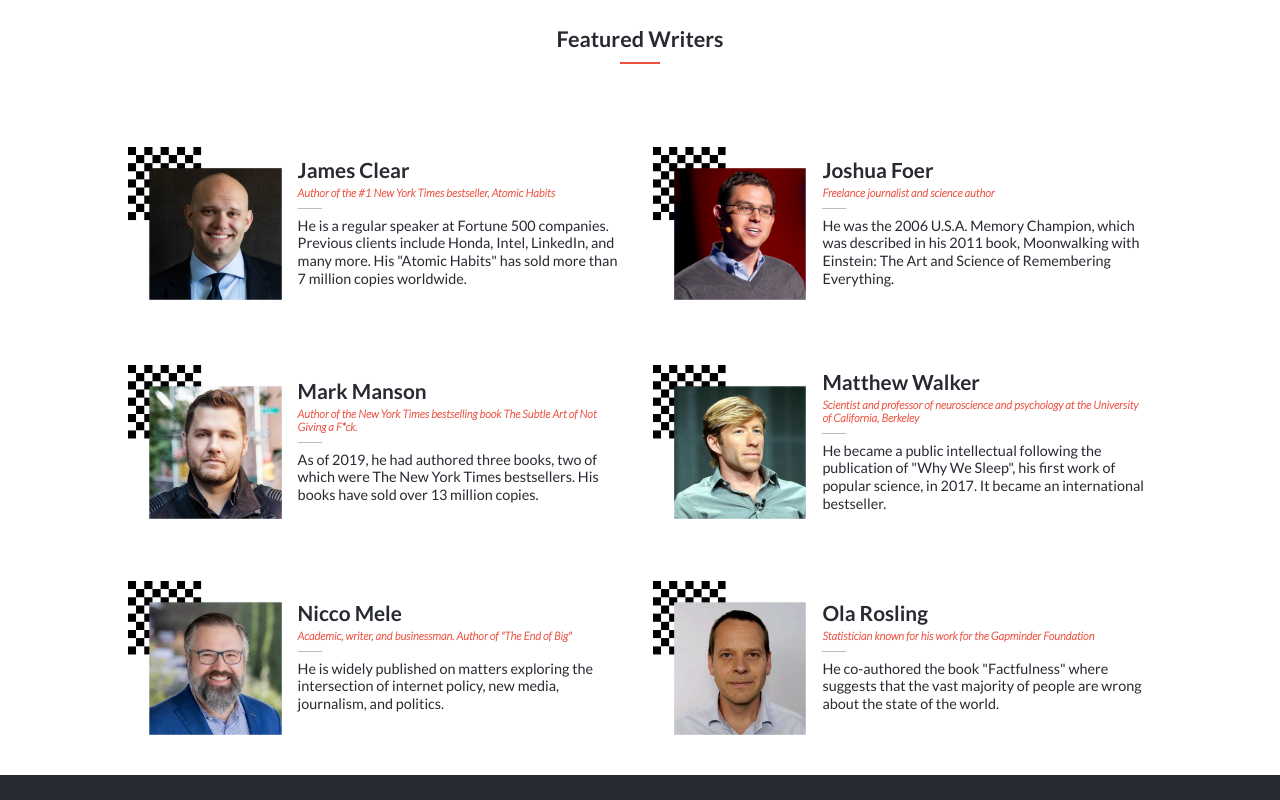
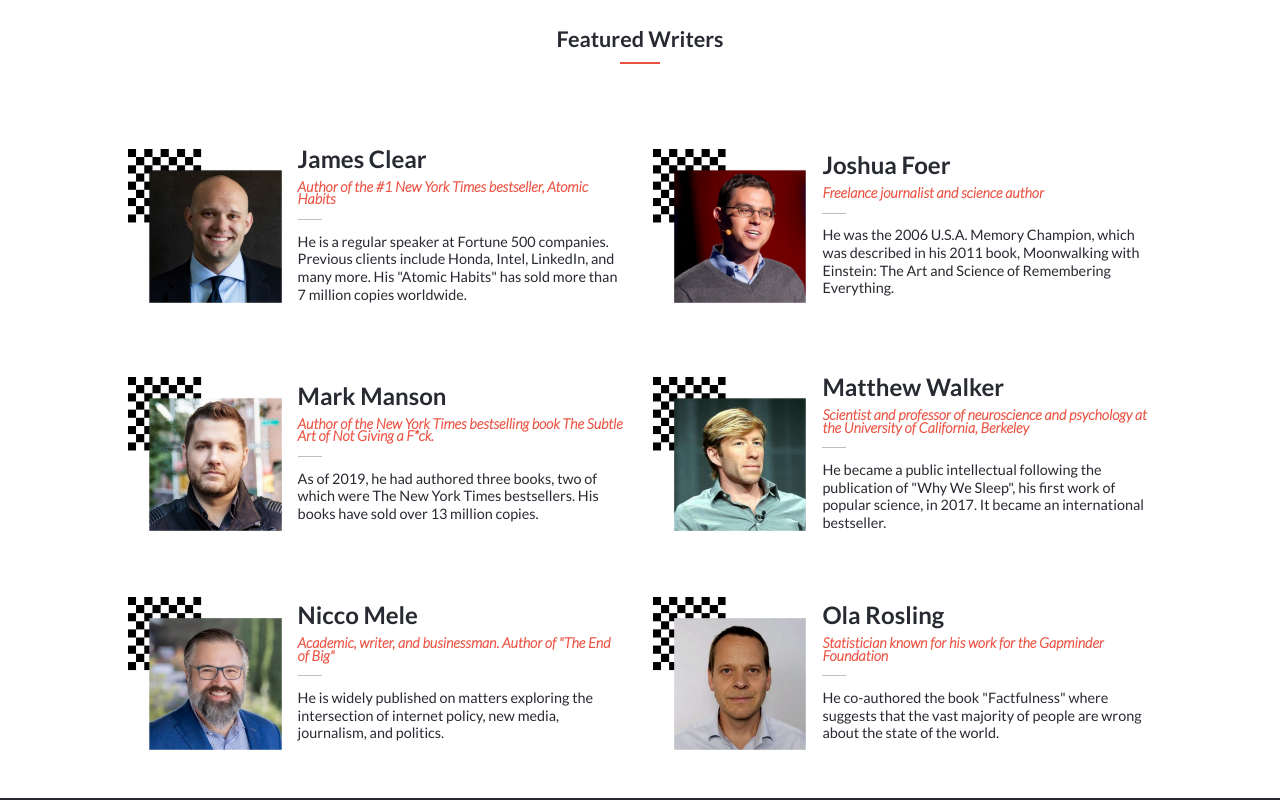
Before and after one commit to mikemtzp/Global-event-website, a website: page index.html in a window 1280 px wide. Shown: the part 1000-1800 px from the top of the page. Drawn offline with Linux system fonts and the light colour scheme.

Commit message:
Fix writers ccards mobile measures

```diff
--- a/about.css
+++ b/about.css
@@ -79,7 +79,7 @@ body {
 }
 
 h2 {
-  width: 50%;
+  width: 70%;
 }
 
 .about-logo-text {
--- a/styles.css
+++ b/styles.css
@@ -225,18 +225,14 @@ h1 {
   padding: 2rem 1rem 2.5rem;
 }
 
-.writers-title {
-  height: 100px;
-}
-
 .black-title {
   font-weight: 600;
 }
 
 .writer {
   display: grid;
-  grid-template-columns: 30% 70%;
-  margin-top: 2.5rem;
+  grid-template-columns: 35% 65%;
+  margin-top: 1.8rem;
   align-items: center;
   justify-content: center;
 }
@@ -250,19 +246,21 @@ h1 {
   display: flex;
   flex-direction: column;
   justify-content: center;
-  row-gap: 0.5rem;
+  row-gap: 0.4rem;
   width: fit-content;
   padding-left: 0.8rem;
 }
 
 .writer-title {
-  font-size: 1.3rem;
+  font-size: 1rem;
 }
 
 .orange-italic-text {
   color: var(--font-color);
   font-style: italic;
   font-weight: 600;
+  font-size: 0.7rem;
+  line-height: 0.8rem;
 }
 
 .gray-line {
@@ -274,7 +272,8 @@ h1 {
 }
 
 .writer-description {
-  font-size: 0.7rem;
+  font-size: 0.6rem;
+  line-height: 0.8rem;
 }
 
 header,
@@ -477,13 +476,18 @@ header,
 
   .writer-card {
     padding: 1rem;
+    row-gap: 0.8rem;
+  }
+
+  .writer-title {
+    font-size: 1.5rem;
   }
 
   .orange-italic-text {
     color: var(--font-color);
     font-style: italic;
     font-weight: 600;
-    font-size: 0.7rem;
+    font-size: 0.9rem;
     line-height: 0.8rem;
   }
 
```
